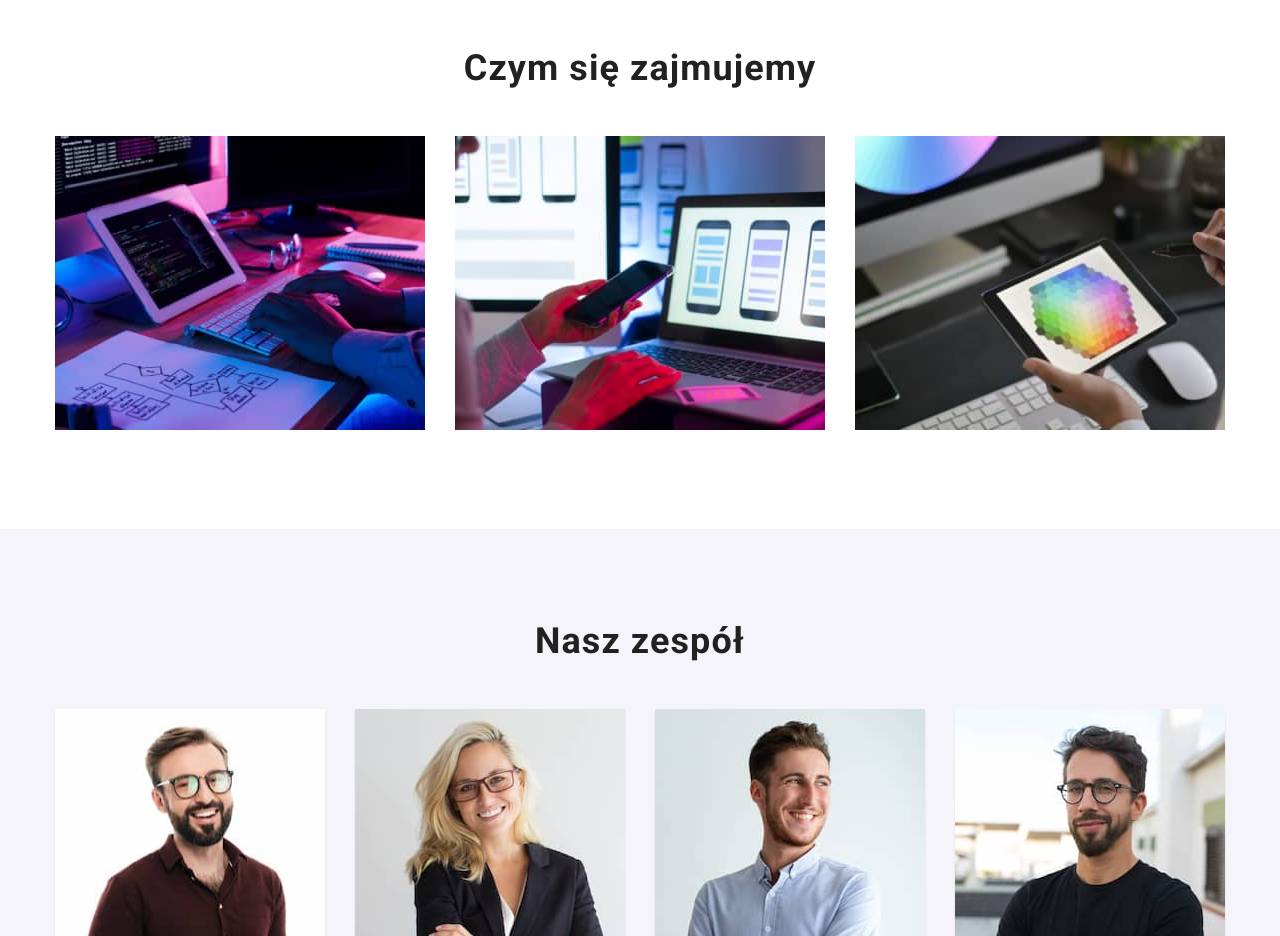
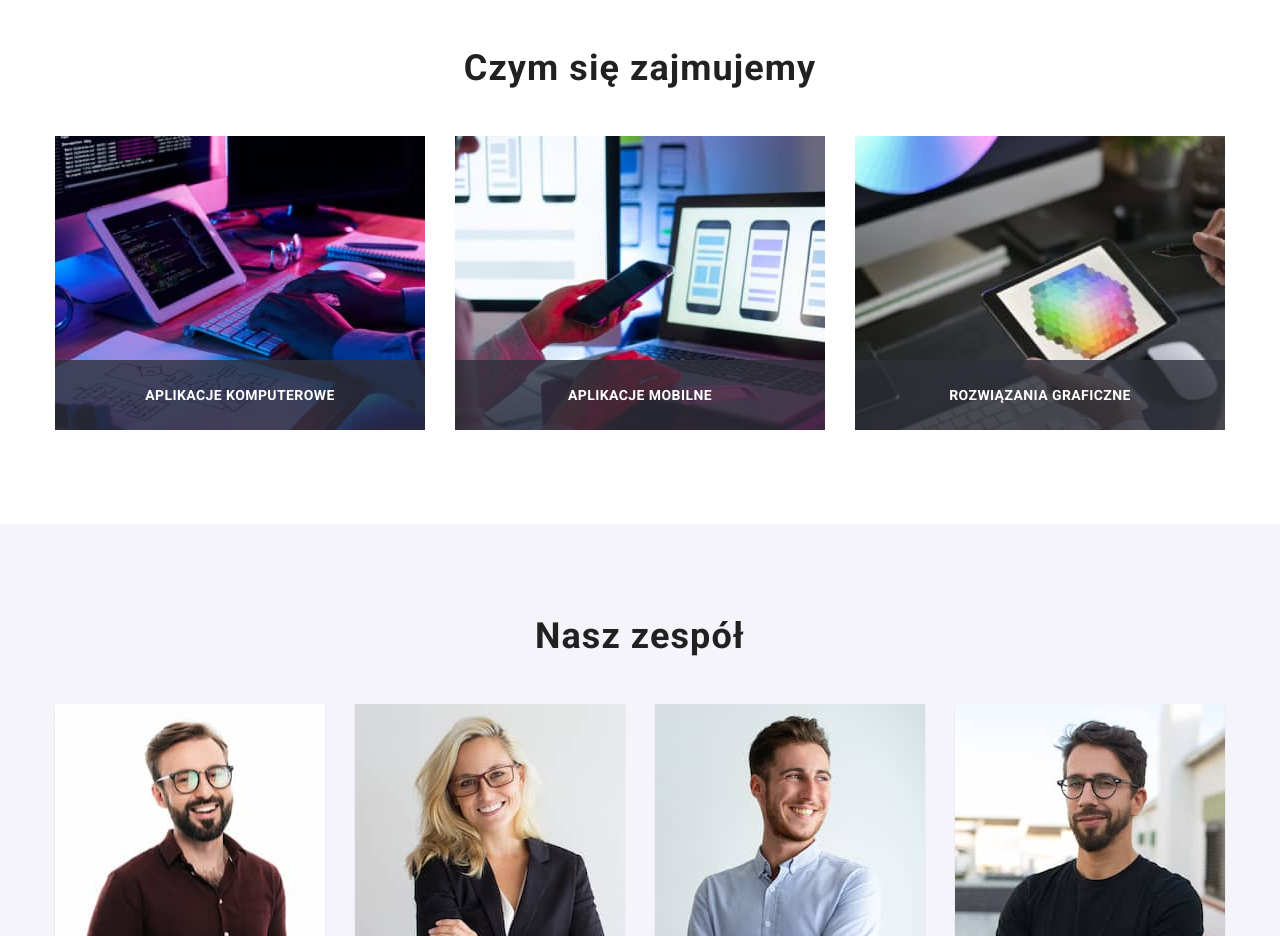
Before and after one commit to kwiskowski/goit-markup-hw-05, a plain HTML site: page index.html in a window 1280 px wide. Shown: the part 1080-2016 px from the top of the page. Drawn offline with nearby package versions, Linux system fonts and the light colour scheme.

Commit message:
dodałem animacje linków oraz opisy obrazów sekcji "czym się zajmujemy"

```diff
--- a/css/style.css
+++ b/css/style.css
@@ -36,6 +36,8 @@ figure {
   background-color: #f5f4fa;
   align-items: center;
   justify-content: center;
+  transition: all 250ms;
+  transition-timing-function: cubic-bezier(0.4, 0, 0.2, 1);
 }
 
 .icon-box:hover {
@@ -50,6 +52,8 @@ figure {
   width: 170px;
   border-radius: 4px;
   border: 1px solid #afb1b8;
+  transition: all 250ms;
+  transition-timing-function: cubic-bezier(0.4, 0, 0.2, 1);
 }
 
 .client-box:hover {
@@ -87,6 +91,8 @@ figure {
   align-items: center;
   border-radius: 50%;
   fill: #afb1b8;
+  transition: all 250ms;
+  transition-timing-function: cubic-bezier(0.4, 0, 0.2, 1);
 }
 
 .media-icon:hover {
@@ -104,6 +110,8 @@ figure {
   border-radius: 50%;
   fill: #ffffff;
   background-color: #ffffff1a;
+  transition: all 250ms;
+  transition-timing-function: cubic-bezier(0.4, 0, 0.2, 1);
 }
 
 .footer-media-icon:hover {
@@ -149,6 +157,8 @@ figure {
   color: #757575;
   margin-left: 371px;
   margin-right: 50px;
+  transition: all 250ms;
+  transition-timing-function: cubic-bezier(0.4, 0, 0.2, 1);
 }
 
 .mail-footer {
@@ -160,6 +170,8 @@ figure {
   display: flex;
   align-items: center;
   color: #757575;
+  transition: all 250ms;
+  transition-timing-function: cubic-bezier(0.4, 0, 0.2, 1);
 }
 
 .phone:hover svg {
@@ -221,6 +233,8 @@ figure {
   margin-right: 8px;
   display: inline-block;
   cursor: pointer;
+  transition: all 250ms;
+  transition-timing-function: cubic-bezier(0.4, 0, 0.2, 1);
 }
 
 .filter-button:hover {
@@ -237,6 +251,8 @@ figure {
   cursor: pointer;
   font-family: Roboto;
   font-weight: 700;
+  transition: all 250ms;
+  transition-timing-function: cubic-bezier(0.4, 0, 0.2, 1);
 }
 
 .order:hover {
@@ -368,6 +384,7 @@ figure {
 }
 
 .destiny {
+  /* max-height: 294px; */
   display: flex;
   align-items: center;
   text-align: center;
@@ -383,6 +400,8 @@ h2 {
 
 a {
   text-decoration: none;
+  transition: all 250ms;
+  transition-timing-function: cubic-bezier(0.4, 0, 0.2, 1);
 }
 a:focus {
   color: var(--secondary-color);
@@ -391,13 +410,21 @@ a:focus {
 a:hover {
   color: var(--secondary-color);
 }
+
+button {
+  transition: all 250ms;
+  transition-timing-function: cubic-bezier(0.4, 0, 0.2, 1);
+}
+
 button:focus {
   color: #ffffff;
 }
+
 button:hover {
   color: #ffffff;
   background-color: #2196f3;
 }
+
 .paragraf {
   height: 75px;
   width: 270px;
@@ -563,6 +590,8 @@ figure {
   width: 370px;
   height: 404px;
   border: 1px solid #eeeeee;
+  transition: all 250ms;
+  transition-timing-function: cubic-bezier(0.4, 0, 0.2, 1);
 }
 
 .product-card:hover {
@@ -571,6 +600,8 @@ figure {
 
 .client {
   fill: #afb1b8;
+  transition: all 250ms;
+  transition-timing-function: cubic-bezier(0.4, 0, 0.2, 1);
 }
 
 .client:hover {
@@ -595,3 +626,26 @@ figure {
   text-align: left;
   color: #ffffff;
 }
+
+.thumb {
+  position: relative;
+  max-height: 294px;
+}
+
+.label {
+  position: absolute;
+  display: block;
+  width: 370px;
+  height: 70px;
+  background: #2f303acc;
+  bottom: 0;
+  margin: auto;
+  padding-top: 27px;
+
+  font-family: Roboto;
+  font-size: 14px;
+  font-weight: 700;
+  line-height: 16px;
+  letter-spacing: 0.03em;
+  color: #ffffff;
+}
--- a/index.html
+++ b/index.html
@@ -133,15 +133,18 @@
           <h2 class="section-title">Czym się zajmujemy</h2>
           <div class="destiny">
             <ul class="objectives">
+              <div class="thumb">
               <li class="list-paragraph">
                 <img
                   src="./images/home/box1.jpg"
-                  alt="zdjęcie przedstawiające programistę
-        przy pracy"
+                  alt="zdjęcie przedstawiające programistę przy pracy"
                   height="294"
                   width="370"
                 />
+                <p class="label">APLIKACJE KOMPUTEROWE</p>
               </li>
+            </div>
+            <div class="thumb">
               <li class="list-paragraph">
                 <img
                   src="./images/home/box2.jpg"
@@ -149,16 +152,20 @@
                   height="294"
                   width="370"
                 />
+                <p class="label">APLIKACJE MOBILNE</p>
               </li>
+            </div>
+              <div class="thumb">
               <li class="list-paragraph-end">
                 <img
                   src="./images/home/box3.jpg"
-                  alt="zdjęcie
-        przedstawiające pracę grafika"
+                  alt="zdjęcie przedstawiające pracę grafika"
                   height="294"
                   width="370"
                 />
+                <p class="label">ROZWIĄZANIA GRAFICZNE</p>
               </li>
+            </div>
             </ul>
           </div>
         </div>
```
Also changed, not shown: modal.js (added).
